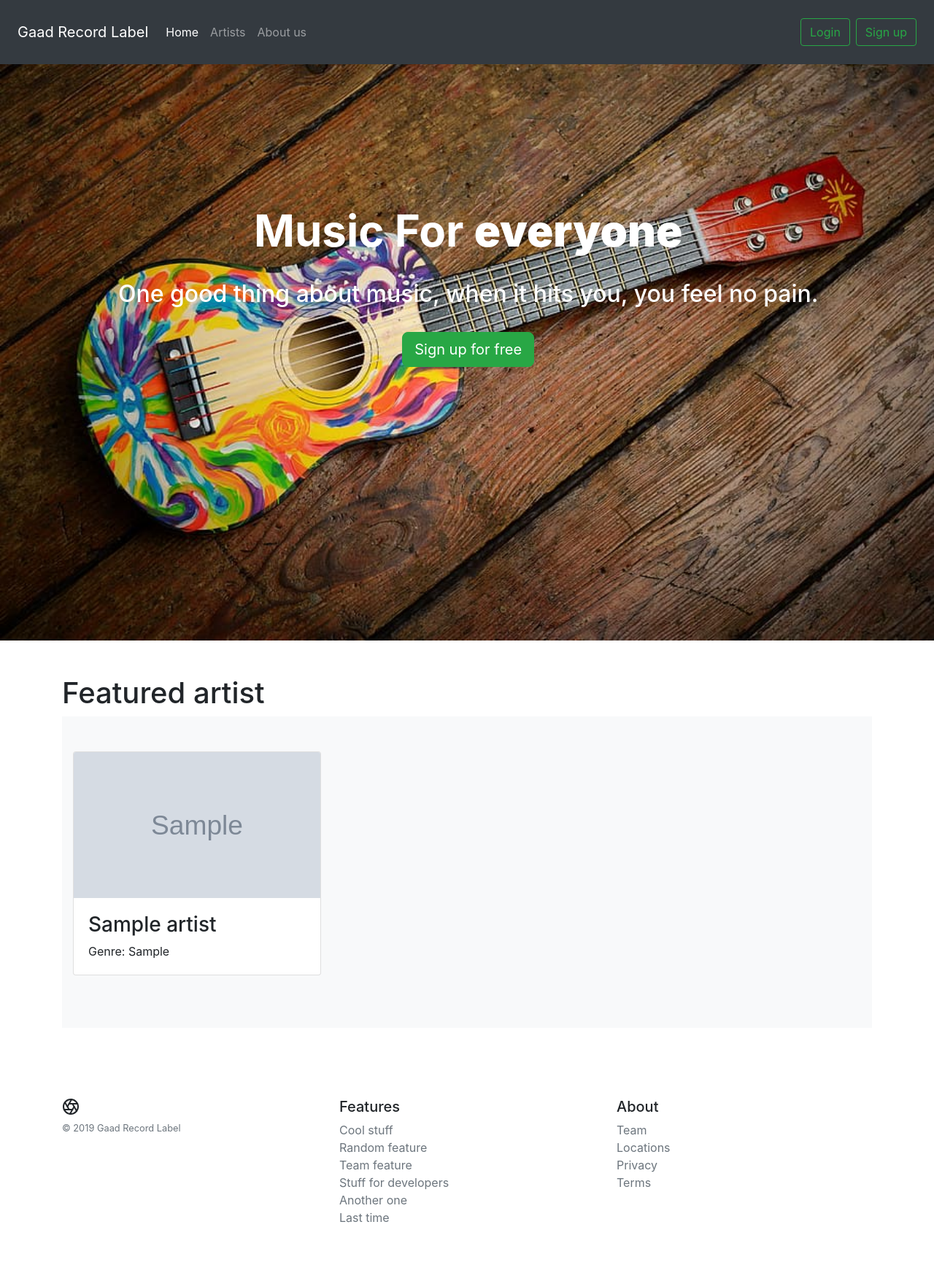
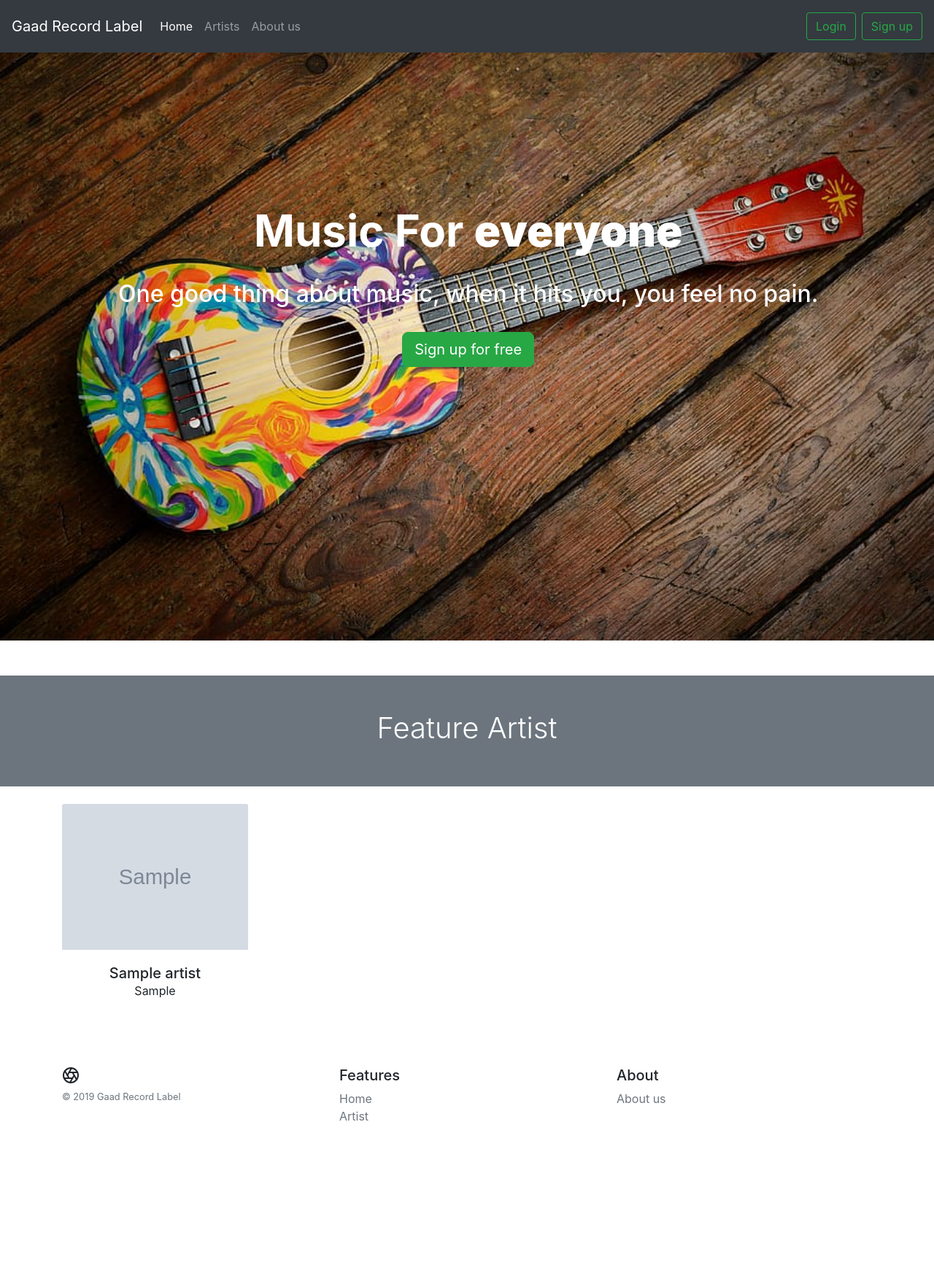
Before and after one commit to asheshbyanju/gaad_record_label, a Django app: page / in a window 1280 px wide. Shown: the whole page at 73% size. After the commit the page ends 1536 px from the top, so only its background shows below. Run offline with Django 3.2, Linux system fonts and the light colour scheme; tables that the repository leaves empty hold one stand-in row (values such as "Sample post"); grey boxes marked "Sample" are stand-in pictures; some libraries are stand-ins or nearby versions.

Commit message:
artist page added

```diff
--- a/music_webapp/gaad_record_label/templates/base.html
+++ b/music_webapp/gaad_record_label/templates/base.html
@@ -4,15 +4,15 @@
 <html lang="en">
 <head>
     <meta charset="UTF-8">
-    <title>Home Page</title>
+    <title></title>
     <link rel="stylesheet" href="https://maxcdn.bootstrapcdn.com/bootstrap/4.0.0/css/bootstrap.min.css" integrity="sha384-Gn5384xqQ1aoWXA+058RXPxPg6fy4IWvTNh0E263XmFcJlSAwiGgFAW/dAiS6JXm" crossorigin="anonymous">
     <link rel="stylesheet" type="text/css" href='{% static "/css/index.css" %}'>
 
 </head>
 <body>
     <div class="container-fluid mb-4">
-      <nav class="navbar fixed-top navbar-expand-lg navbar-dark bg-dark p-4">
-          <a class="navbar-brand" href="#">Gaad Record Label</a>
+      <nav class="navbar fixed-top navbar-expand-lg navbar-dark bg-dark p-3">
+          <a class="navbar-brand" href="/">Gaad Record Label</a>
           <button class="navbar-toggler" type="button" data-toggle="collapse" data-target="#navbarTogglerDemo02" aria-controls="navbarTogglerDemo02" aria-expanded="false" aria-label="Toggle navigation">
             <span class="navbar-toggler-icon"></span>
           </button>
@@ -20,7 +20,7 @@
           <div class="collapse navbar-collapse" id="navbarTogglerDemo02">
             <ul class="navbar-nav mr-auto mt-2 mt-lg-0">
               <li class="nav-item active">
-                <a class="nav-link" href="#">Home <span class="sr-only">(current)</span></a>
+                <a class="nav-link" href="/">Home <span class="sr-only">(current)</span></a>
               </li>
               <li class="nav-item">
                 <a class="nav-link" href="#">Artists</a>
@@ -56,21 +56,14 @@
         <div class="col-6 col-md">
           <h5>Features</h5>
           <ul class="list-unstyled text-small">
-            <li><a class="text-muted" href="#">Cool stuff</a></li>
-            <li><a class="text-muted" href="#">Random feature</a></li>
-            <li><a class="text-muted" href="#">Team feature</a></li>
-            <li><a class="text-muted" href="#">Stuff for developers</a></li>
-            <li><a class="text-muted" href="#">Another one</a></li>
-            <li><a class="text-muted" href="#">Last time</a></li>
+            <li><a class="text-muted" href="#">Home</a></li>
+            <li><a class="text-muted" href="#">Artist</a></li>
           </ul>
         </div>
         <div class="col-6 col-md">
           <h5>About</h5>
           <ul class="list-unstyled text-small">
-            <li><a class="text-muted" href="#">Team</a></li>
-            <li><a class="text-muted" href="#">Locations</a></li>
-            <li><a class="text-muted" href="#">Privacy</a></li>
-            <li><a class="text-muted" href="#">Terms</a></li>
+            <li><a class="text-muted" href="#">About us</a></li>
           </ul>
         </div>
       </div>
--- a/music_webapp/gaad_record_label/templates/index.html
+++ b/music_webapp/gaad_record_label/templates/index.html
@@ -27,36 +27,34 @@
         </div>
     </div>
 
-    <div class="container mb-5">
-        <h1>Featured artist</h1>
-        <div class="album pt-5 py-5 bg-light">
+<header class="bg-secondary text-center py-5 mb-4">
   <div class="container">
-
+    <h1 class="font-weight-light text-white">Feature Artist</h1>
+  </div>
+</header>
+    <div class="container">
       <div class="row">
           {% for artist in artists_list %}
-                <div class="col-md-4">
-                  <div class="card mb-4 box-shadow">
+            <div class="col-xl-3 col-md-6 mb-4">
+              <div class="card border-0 shadow">
                   {% if user.is_authenticated %}
-                          <a href="/">
-                            <img class="card-img-top" data-src="holder.js/100px225?theme=thumb&amp;bg=55595c&amp;fg=eceeef&amp;text=Thumbnail" alt="Artist" src="{{artist.image.url}}" data-holder-rendered="true">
+                    <a href="/artist/{{ artist.id }}">
+                    <img src="{{artist.image.url}}" class="card-img-top" alt="Thumbnail">
                     </a>
                   {% else %}
                     <a href="accounts/login">
-                            <img class="card-img-top" data-src="holder.js/100px225?theme=thumb&amp;bg=55595c&amp;fg=eceeef&amp;text=Thumbnail" alt="Artist" src="{{artist.image.url}}" data-holder-rendered="true">
+                    <img src="{{artist.image.url}}" class="card-img-top" alt="Thumbnail">
                     </a>
                   {% endif %}
-                    <div class="card-body">
-                      <h3 class="card-text">{{artist.name}}</h3>
-                      <p class="card-text">Genre: {{artist.genre}}</p>
-
+                <div class="card-body text-center">
+                  <h5 class="card-title mb-0">{{artist.name}}</h5>
+                  <div class="card-text text-black-50">{{artist.genre}}</div>
                 </div>
               </div>
             </div>
           {% endfor %}
       </div>
+
     </div>
-      </div>
-    </div>
-
 </body>
 {% endblock %}
--- a/music_webapp/gaad_record_label/urls.py
+++ b/music_webapp/gaad_record_label/urls.py
@@ -5,4 +5,5 @@ from . import views
 
 urlpatterns = [
     path('', views.index, name="home"),
+    path('artist/<int:artist_id>/', views.artist_details, name="artist_detail")
 ]
--- a/music_webapp/gaad_record_label/views.py
+++ b/music_webapp/gaad_record_label/views.py
@@ -1,6 +1,6 @@
 from django.shortcuts import render
 from django.http import HttpResponse
-from .models import Artist
+from .models import Artist, Album
 
 # Create your views here.
 
@@ -8,3 +8,10 @@ from .models import Artist
 def index(request):
     artists_list = Artist.objects.all()
     return render(request, 'index.html', {'artists_list': artists_list})
+
+
+def artist_details(request, artist_id):
+    artist = Artist.objects.get(id=artist_id)
+    albums = Album.objects.all().filter(artist_id=artist.pk)
+
+    return render(request, 'artist_details.html', {'albums': albums, 'artist': artist})
```
Also changed, not shown: music_webapp/gaad_record_label/templates/artist_details.html (added, +82 -0 lines), music_webapp/static/css/artist_details.css (added, +7 -0 lines), music_webapp/gaad_record_label/templates/artist_detials.html (deleted). Lines whose indentation alone changed are shown as unchanged.
